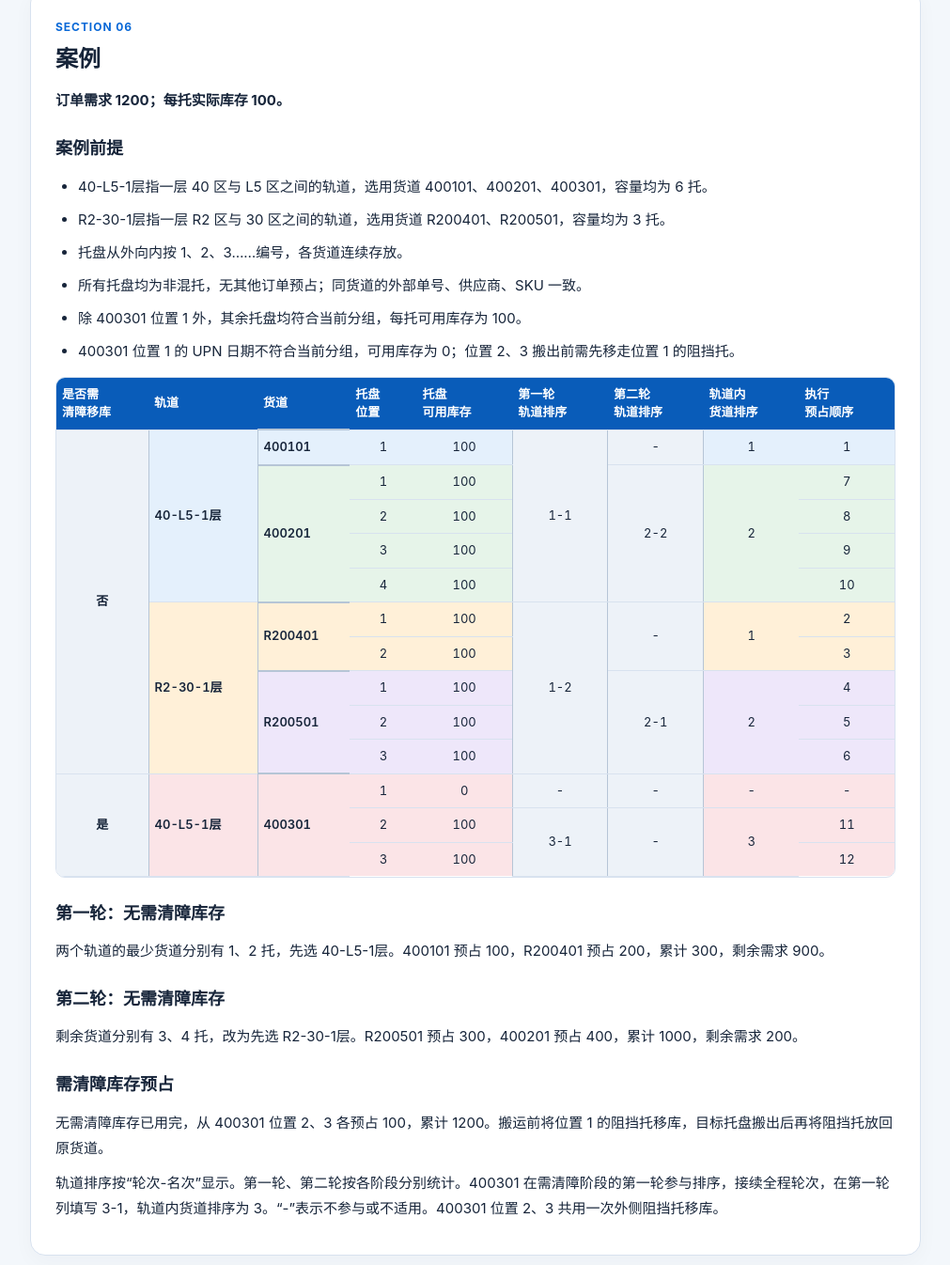
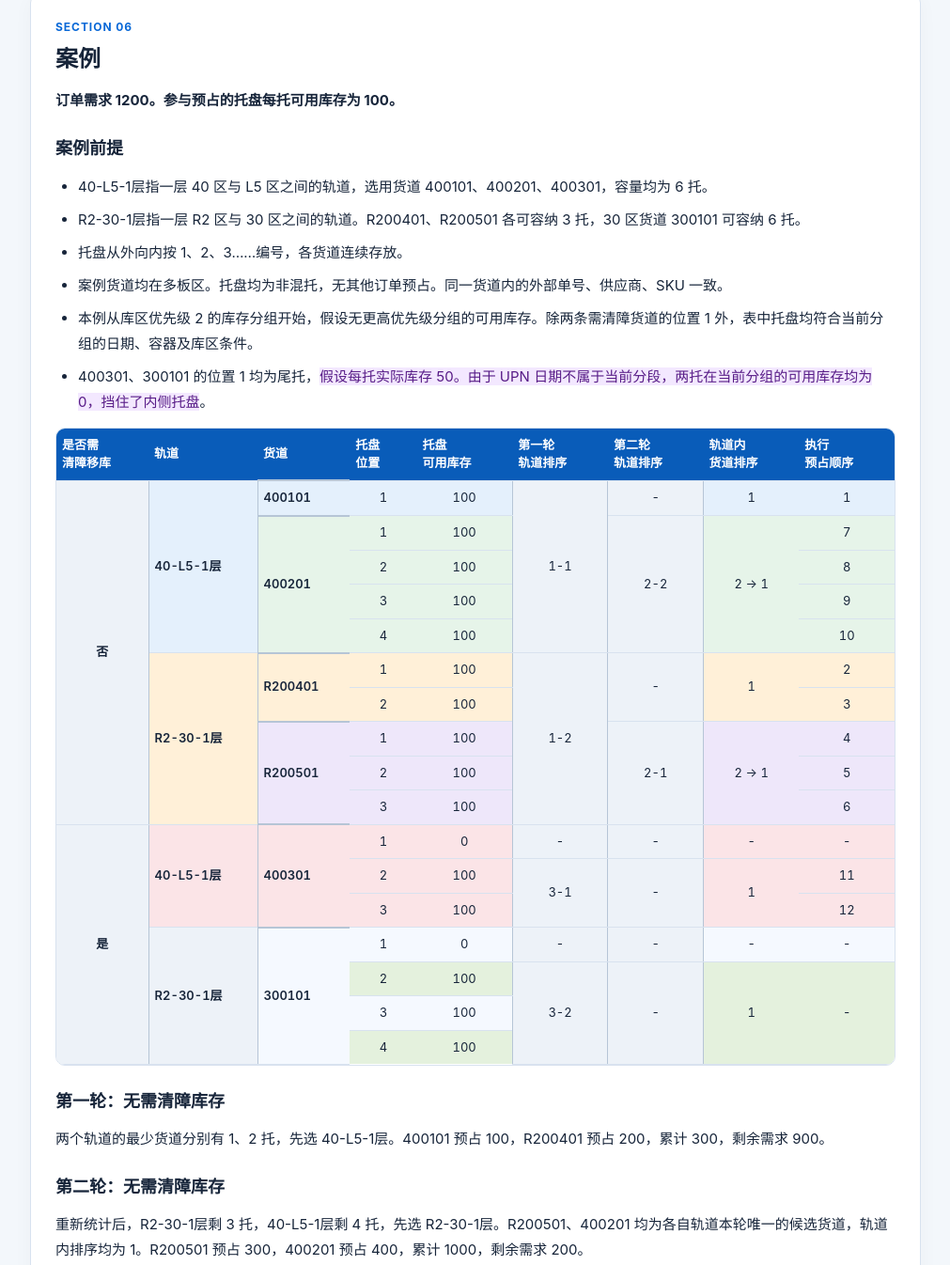
Before and after one commit to hanqingman/yinfeng-wcs-docs, a plain HTML site: page 音锋仓出库业务需求/【OPPO】业务方案-音锋仓-下架策略-20260922v1.html in a window 1280 px wide. Shown: the part 3286-4632 px from the top of the page at 94% size, without its empty margins (241-1252 px from the left). Drawn offline with Linux system fonts and the light colour scheme.

Commit message:
@formatter:off docs: add clearance ranking example

```diff
--- a/音锋仓出库业务需求/【OPPO】业务方案-音锋仓-下架策略-20260922v1.html
+++ b/音锋仓出库业务需求/【OPPO】业务方案-音锋仓-下架策略-20260922v1.html
@@ -14,7 +14,7 @@
     section{scroll-margin-top:20px;background:white;border:1px solid var(--line);border-radius:16px;padding:26px;margin-bottom:22px;box-shadow:0 7px 22px #071f3d08}.eyebrow{color:var(--blue);font-size:12px;font-weight:750;letter-spacing:.08em}h2{margin:5px 0 14px;font-size:24px;line-height:1.4}h3{margin:22px 0 8px;font-size:18px}p{margin:10px 0}ul,ol{padding-left:24px;margin:10px 0}li{margin:8px 0}.note{padding:14px 18px;border-left:4px solid var(--blue);background:#eff6ff;border-radius:7px;margin:16px 0}.note.green{border-color:#087f6f;background:#eaf8f2}
     .sequence{display:grid;grid-template-columns:repeat(3,minmax(0,1fr));gap:10px;margin:18px 0}.step{background:#f2f7ff;border:1px solid #d5e5fb;padding:13px;border-radius:10px}.step b{display:block;color:#0a4b96;font-size:12px}.step span{font-weight:650}.table-wrap{overflow-x:auto;margin:14px 0;border:1px solid var(--line);border-radius:10px}table{width:100%;min-width:610px;border-collapse:collapse;font-size:14px}th,td{padding:12px 14px;vertical-align:top;text-align:left;border-bottom:1px solid var(--line)}th{background:#095cb9;color:white}tr:nth-child(even) td{background:#f5f9ff}tr:last-child td{border-bottom:0}.small{font-size:13px;color:var(--muted)}footer{color:var(--muted);padding:0 5px}
     .allocation-case{min-width:0;width:100%;table-layout:fixed;font-size:13px;line-height:1.5}.allocation-case th,.allocation-case td{padding:8px 6px;vertical-align:middle}.allocation-case th{overflow-wrap:anywhere}.allocation-case th:nth-child(1){width:11%}.allocation-case th:nth-child(2){width:13%}.allocation-case th:nth-child(3){width:11%}.allocation-case th:nth-child(4){width:8%}.allocation-case th:nth-child(n+5){width:11.4%}
-    .allocation-case tbody tr.lane-400101 td{background:#e4f0fc}.allocation-case tbody tr.lane-400201 td{background:#e6f4e9}.allocation-case tbody tr.lane-400301 td{background:#fbe4e7}.allocation-case tbody tr.lane-R200401 td{background:#fff0d8}.allocation-case tbody tr.lane-R200501 td{background:#eee7fa}.allocation-case tbody td.lane{border-top:2px solid #b6c5d6}
+    .allocation-case tbody tr.lane-400101 td{background:#e4f0fc}.allocation-case tbody tr.lane-400201 td{background:#e6f4e9}.allocation-case tbody tr.lane-400301 td{background:#fbe4e7}.lane-300101 td{background:#e4f1dd}.allocation-case tbody tr.lane-R200401 td{background:#fff0d8}.allocation-case tbody tr.lane-R200501 td{background:#eee7fa}.allocation-case tbody td.lane{border-top:2px solid #b6c5d6}
     .allocation-case tbody td{overflow-wrap:normal;text-align:center;font-variant-numeric:tabular-nums}.allocation-case tbody td.track,.allocation-case tbody td.lane{text-align:left;overflow-wrap:anywhere;font-weight:600}.allocation-case tbody td.track{background:#edf2f8;border-right:1px solid #b6c5d6}
     @media(max-width:800px){.layout{display:block;padding:18px 14px}nav{position:static;display:flex;flex-wrap:wrap;margin-bottom:18px}nav a{padding:6px 10px}section{padding:20px}.sequence{grid-template-columns:repeat(2,minmax(0,1fr))}}
     @media print{body{background:white;font-size:11pt}header{background:white;color:var(--ink);padding:0 0 15px}header a,header p{color:var(--ink)}.meta span{border-color:var(--line)}.layout{display:block;padding:0}nav{display:none}section{box-shadow:none;padding:18px;border-radius:0}h2,h3{break-after:avoid}tr,.step{break-inside:avoid}.table-wrap{overflow:visible}table{min-width:0}a{color:var(--ink)}}
@@ -106,32 +106,36 @@
       </section>
       <section id="examples">
 <span class="eyebrow">SECTION 06</span><h2>案例</h2>
-<p><strong>订单需求 1200；每托实际库存 100。</strong></p>
+<p><strong>订单需求 1200。参与预占的托盘每托可用库存为 100。</strong></p>
 <h3>案例前提</h3><ul><li>40-L5-1层指一层 40 区与 L5 区之间的轨道，选用货道 400101、400201、400301，容量均为 6 托。</li>
-<li>R2-30-1层指一层 R2 区与 30 区之间的轨道，选用货道 R200401、R200501，容量均为 3 托。</li>
+<li>R2-30-1层指一层 R2 区与 30 区之间的轨道。R200401、R200501 各可容纳 3 托，30 区货道 300101 可容纳 6 托。</li>
 <li>托盘从外向内按 1、2、3……编号，各货道连续存放。</li>
-<li>所有托盘均为非混托，无其他订单预占；同货道的外部单号、供应商、SKU 一致。</li>
-<li>除 400301 位置 1 外，其余托盘均符合当前分组，每托可用库存为 100。</li>
-<li>400301 位置 1 的 UPN 日期不符合当前分组，可用库存为 0；位置 2、3 搬出前需先移走位置 1 的阻挡托。</li>
+<li>案例货道均在多板区。托盘均为非混托，无其他订单预占。同一货道内的外部单号、供应商、SKU 一致。</li>
+<li>本例从库区优先级 2 的库存分组开始，假设无更高优先级分组的可用库存。除两条需清障货道的位置 1 外，表中托盘均符合当前分组的日期、容器及库区条件。</li>
+<li>400301、300101 的位置 1 均为尾托，<mark style="background:#f3e8ff;color:#581c87">假设每托实际库存 50。由于 UPN 日期不属于当前分段，两托在当前分组的可用库存均为 0，挡住了内侧托盘</mark>。</li>
 </ul>
 <div class="table-wrap"><table class="allocation-case"><thead><tr><th>是否需<br>清障移库</th><th>轨道</th><th>货道</th><th>托盘<br>位置</th><th>托盘<br>可用库存</th><th>第一轮<br>轨道排序</th><th>第二轮<br>轨道排序</th><th>轨道内<br>货道排序</th><th>执行<br>预占顺序</th></tr></thead><tbody>
 <tr class="lane-400101"><td class="clearance" rowspan="10">否</td><td class="track" rowspan="5">40-L5-1层</td><td class="lane">400101</td><td>1</td><td>100</td><td class="track-rank" rowspan="5">1-1</td><td class="track-rank">-</td><td>1</td><td>1</td></tr>
-<tr class="lane-400201"><td class="lane" rowspan="4">400201</td><td>1</td><td>100</td><td class="track-rank" rowspan="4">2-2</td><td rowspan="4">2</td><td>7</td></tr>
+<tr class="lane-400201"><td class="lane" rowspan="4">400201</td><td>1</td><td>100</td><td class="track-rank" rowspan="4">2-2</td><td rowspan="4">2 → 1</td><td>7</td></tr>
 <tr class="lane-400201"><td>2</td><td>100</td><td>8</td></tr>
 <tr class="lane-400201"><td>3</td><td>100</td><td>9</td></tr>
 <tr class="lane-400201"><td>4</td><td>100</td><td>10</td></tr>
 <tr class="lane-R200401"><td class="track" rowspan="5">R2-30-1层</td><td class="lane" rowspan="2">R200401</td><td>1</td><td>100</td><td class="track-rank" rowspan="5">1-2</td><td class="track-rank" rowspan="2">-</td><td rowspan="2">1</td><td>2</td></tr>
 <tr class="lane-R200401"><td>2</td><td>100</td><td>3</td></tr>
-<tr class="lane-R200501"><td class="lane" rowspan="3">R200501</td><td>1</td><td>100</td><td class="track-rank" rowspan="3">2-1</td><td rowspan="3">2</td><td>4</td></tr>
+<tr class="lane-R200501"><td class="lane" rowspan="3">R200501</td><td>1</td><td>100</td><td class="track-rank" rowspan="3">2-1</td><td rowspan="3">2 → 1</td><td>4</td></tr>
 <tr class="lane-R200501"><td>2</td><td>100</td><td>5</td></tr>
 <tr class="lane-R200501"><td>3</td><td>100</td><td>6</td></tr>
-<tr class="lane-400301"><td class="clearance" rowspan="3">是</td><td class="track" rowspan="3">40-L5-1层</td><td class="lane" rowspan="3">400301</td><td>1</td><td>0</td><td class="track-rank">-</td><td class="track-rank">-</td><td>-</td><td>-</td></tr>
-<tr class="lane-400301"><td>2</td><td>100</td><td class="track-rank" rowspan="2">3-1</td><td class="track-rank" rowspan="2">-</td><td rowspan="2">3</td><td>11</td></tr>
+<tr class="lane-400301"><td class="clearance" rowspan="7">是</td><td class="track" rowspan="3">40-L5-1层</td><td class="lane" rowspan="3">400301</td><td>1</td><td>0</td><td class="track-rank">-</td><td class="track-rank">-</td><td>-</td><td>-</td></tr>
+<tr class="lane-400301"><td>2</td><td>100</td><td class="track-rank" rowspan="2">3-1</td><td class="track-rank" rowspan="2">-</td><td rowspan="2">1</td><td>11</td></tr>
 <tr class="lane-400301"><td>3</td><td>100</td><td>12</td></tr>
+<tr class="lane-300101"><td class="track" rowspan="4">R2-30-1层</td><td class="lane" rowspan="4">300101</td><td>1</td><td>0</td><td class="track-rank">-</td><td class="track-rank">-</td><td>-</td><td>-</td></tr>
+<tr class="lane-300101"><td>2</td><td>100</td><td class="track-rank" rowspan="3">3-2</td><td class="track-rank" rowspan="3">-</td><td rowspan="3">1</td><td rowspan="3">-</td></tr>
+<tr class="lane-300101"><td>3</td><td>100</td></tr>
+<tr class="lane-300101"><td>4</td><td>100</td></tr>
 </tbody></table></div>
 <h3>第一轮：无需清障库存</h3><p>两个轨道的最少货道分别有 1、2 托，先选 40-L5-1层。400101 预占 100，R200401 预占 200，累计 300，剩余需求 900。</p>
-<h3>第二轮：无需清障库存</h3><p>剩余货道分别有 3、4 托，改为先选 R2-30-1层。R200501 预占 300，400201 预占 400，累计 1000，剩余需求 200。</p>
-<h3>需清障库存预占</h3><p>无需清障库存已用完，从 400301 位置 2、3 各预占 100，累计 1200。搬运前将位置 1 的阻挡托移库，目标托盘搬出后再将阻挡托放回原货道。</p><p>轨道排序按“轮次-名次”显示。第一轮、第二轮按各阶段分别统计。400301 在需清障阶段的第一轮参与排序，接续全程轮次，在第一轮列填写 3-1，轨道内货道排序为 3。“-”表示不参与或不适用。400301 位置 2、3 共用一次外侧阻挡托移库。</p>
+<h3>第二轮：无需清障库存</h3><p>重新统计后，R2-30-1层剩 3 托，40-L5-1层剩 4 托，先选 R2-30-1层。R200501、400201 均为各自轨道本轮唯一的候选货道，轨道内排序均为 1。R200501 预占 300，400201 预占 400，累计 1000，剩余需求 200。</p>
+<h3>需清障库存预占</h3><p>剩余需求为 200。400301 有 2 托可预占，少于 300101 的 3 托，因此先选 400301。位置 2、3 各预占 100，累计达到 1200，300101 不预占，也不下发清障移库任务。400301 搬运前移走位置 1 的阻挡托，待目标托盘搬出后放回原货道。</p><p>轨道内货道排序“2 → 1”表示第一轮排第 2、第二轮重排后排第 1。需清障阶段的轨道排序接续前两轮，记为 3-1、3-2。“是”表示取内侧托盘前须清障，实际移库随预占结果下发。“-”表示该项不适用或未执行。</p>
       </section>
       <footer><a href="【OPPO】需求梳理-音锋仓-出库业务-20260822v1.html#strategy">返回音锋仓出库业务方案</a></footer>
     </main>
```
